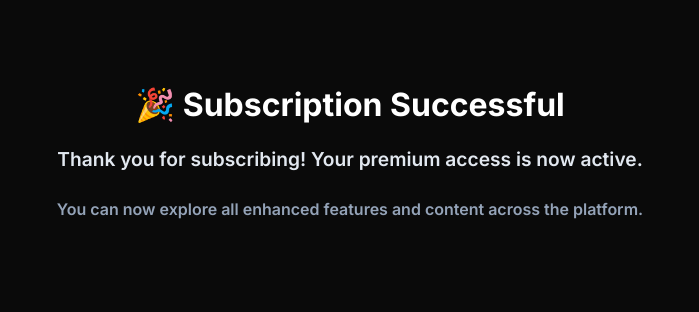
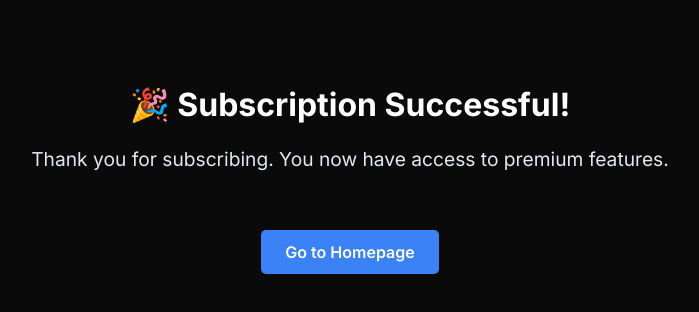
Before and after one commit to ourania-world/notebooklm.directory, a Next.js app: page /subscription/success in a window 1280 px wide. Shown: the top 312 px of the page, without its empty margins (290-989 px from the left). Built offline with nearby package versions, Linux system fonts and the light colour scheme; no server answers.

Commit message:
Update success.js

```diff
--- a/pages/subscription/success.js
+++ b/pages/subscription/success.js
@@ -4,31 +4,33 @@ import React from 'react';
 export default function SubscriptionSuccess() {
   return (
     <div style={{
-      fontSize: '1.1rem',
-      fontWeight: '600',
+      backgroundColor: '#0a0a0a',
       color: '#ffffff',
-      margin: '0 0 0.25rem 0',
       padding: '4rem',
-      background: '#0a0a0a',
       minHeight: '100vh',
       textAlign: 'center'
     }}>
-      <h1 style={{ fontSize: '2rem', marginBottom: '1rem' }}>🎉 Subscription Successful</h1>
+      <h1 style={{ fontSize: '2rem', marginBottom: '1rem' }}>🎉 Subscription Successful!</h1>
       <p style={{
         color: '#e2e8f0',
         fontSize: '1.2rem',
         lineHeight: '1.6',
         marginBottom: '1.5rem'
       }}>
-        Thank you for subscribing! Your premium access is now active.
+        Thank you for subscribing. You now have access to premium features.
       </p>
-      <p style={{
-        color: '#94a3b8',
-        fontSize: '1rem',
-        lineHeight: '1.4'
+      <a href="/" style={{
+        display: 'inline-block',
+        marginTop: '2rem',
+        padding: '0.75rem 1.5rem',
+        backgroundColor: '#3b82f6',
+        color: '#ffffff',
+        borderRadius: '5px',
+        textDecoration: 'none',
+        fontWeight: '600'
       }}>
-        You can now explore all enhanced features and content across the platform.
-      </p>
+        Go to Homepage
+      </a>
     </div>
   );
 }
```
